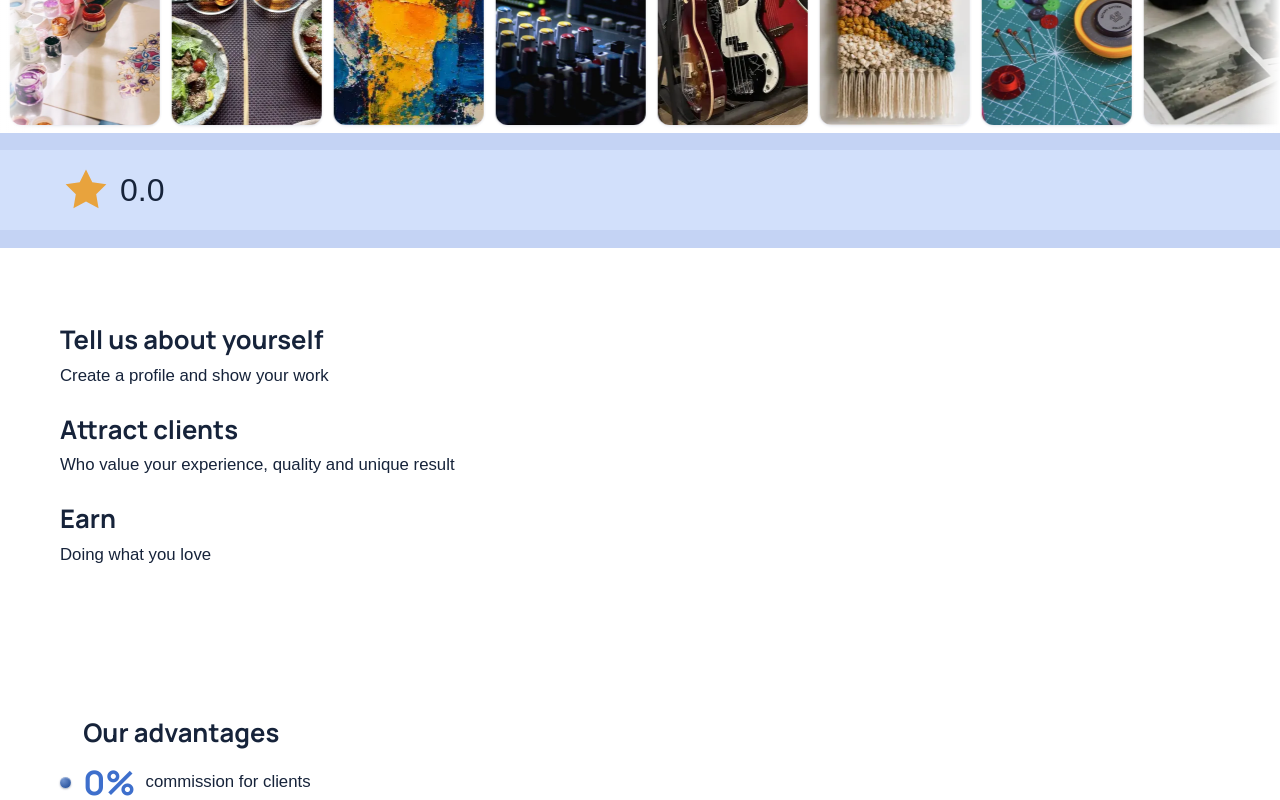
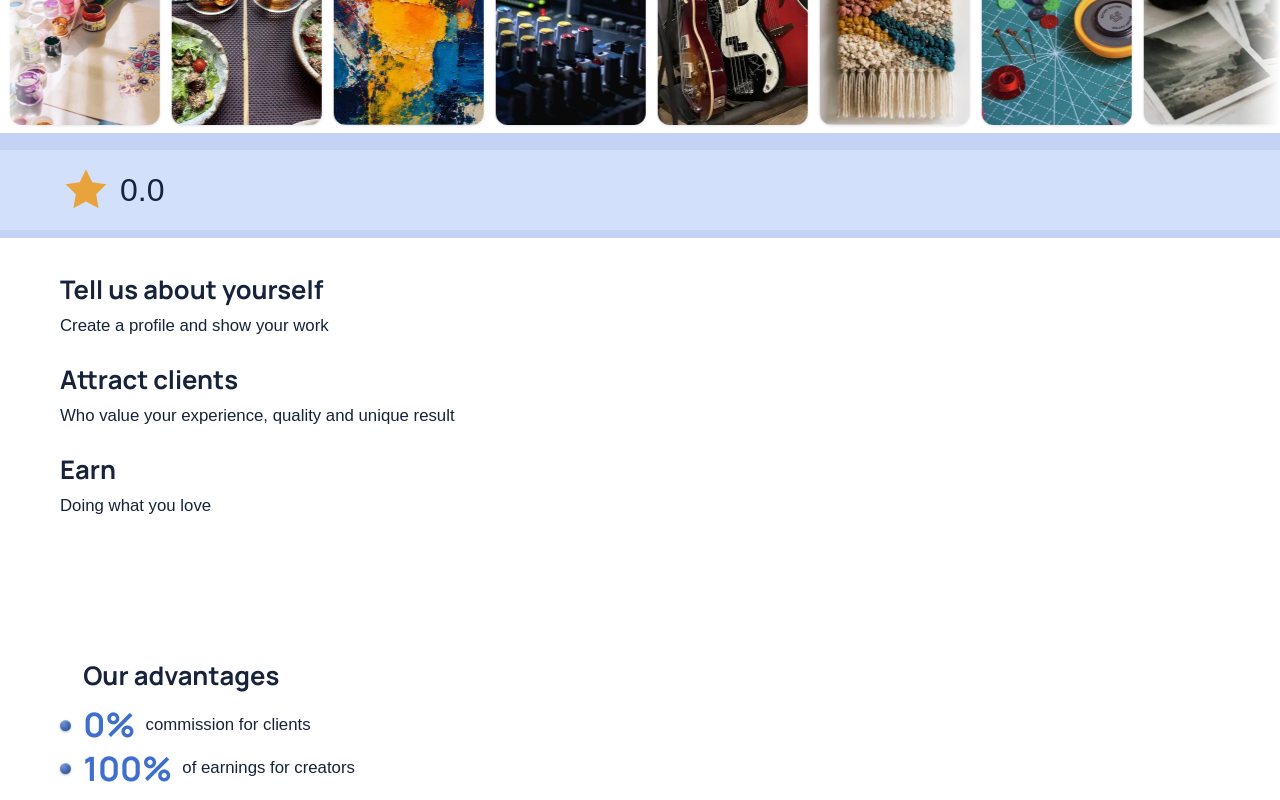
Before and after one commit to dm100usa-oss/no-ai-marketplace, a Next.js app: page /en in a window 1280 px wide. Shown: the part 520-1320 px from the top of the page. Built offline with nearby package versions, Linux system fonts and the light colour scheme; a web font is replaced by a local one.

Commit message:
Add files via upload

```diff
--- a/src/app/[lang]/page.tsx
+++ b/src/app/[lang]/page.tsx
@@ -168,7 +168,7 @@ export default async function HomePage({
       />
 
       {/* ---------- Steps ---------- */}
-      <section className="section pt-2 sm:pt-8">
+      <section className="pt-1 pb-10 sm:pt-8 sm:pb-16">
         <div className="container-page">
           <div className="flex flex-col gap-5">
             {dict.home.steps.map((step) => (
--- a/src/components/StatsBand.tsx
+++ b/src/components/StatsBand.tsx
@@ -108,7 +108,7 @@ export function StatsBand({
   if (visits === null && rating === null) return null;
 
   return (
-    <div style={{ background: "#c4d3f4", padding: "1.1rem 0" }}>
+    <div style={{ background: "#c4d3f4", padding: "1.1rem 0 0.5rem" }}>
       <div
         style={{
           background: "rgba(219,233,255,0.61)",
```
